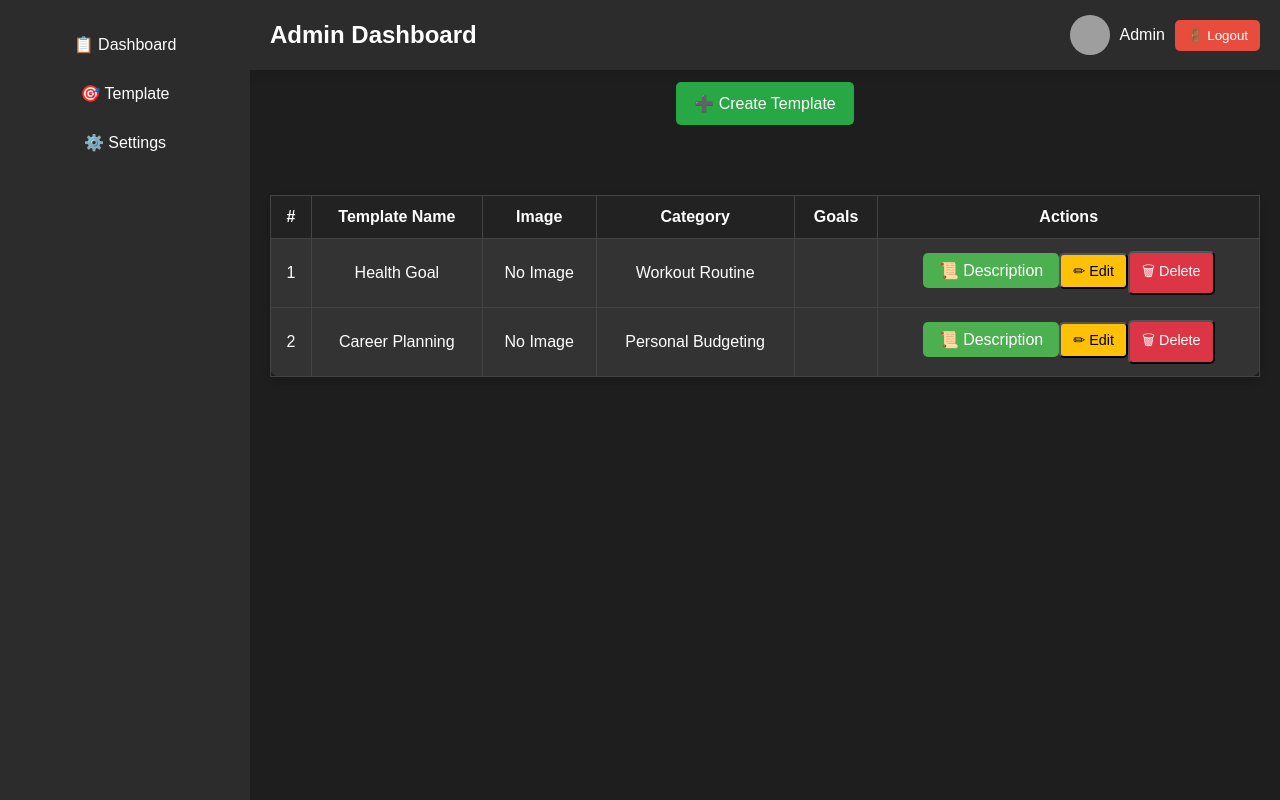
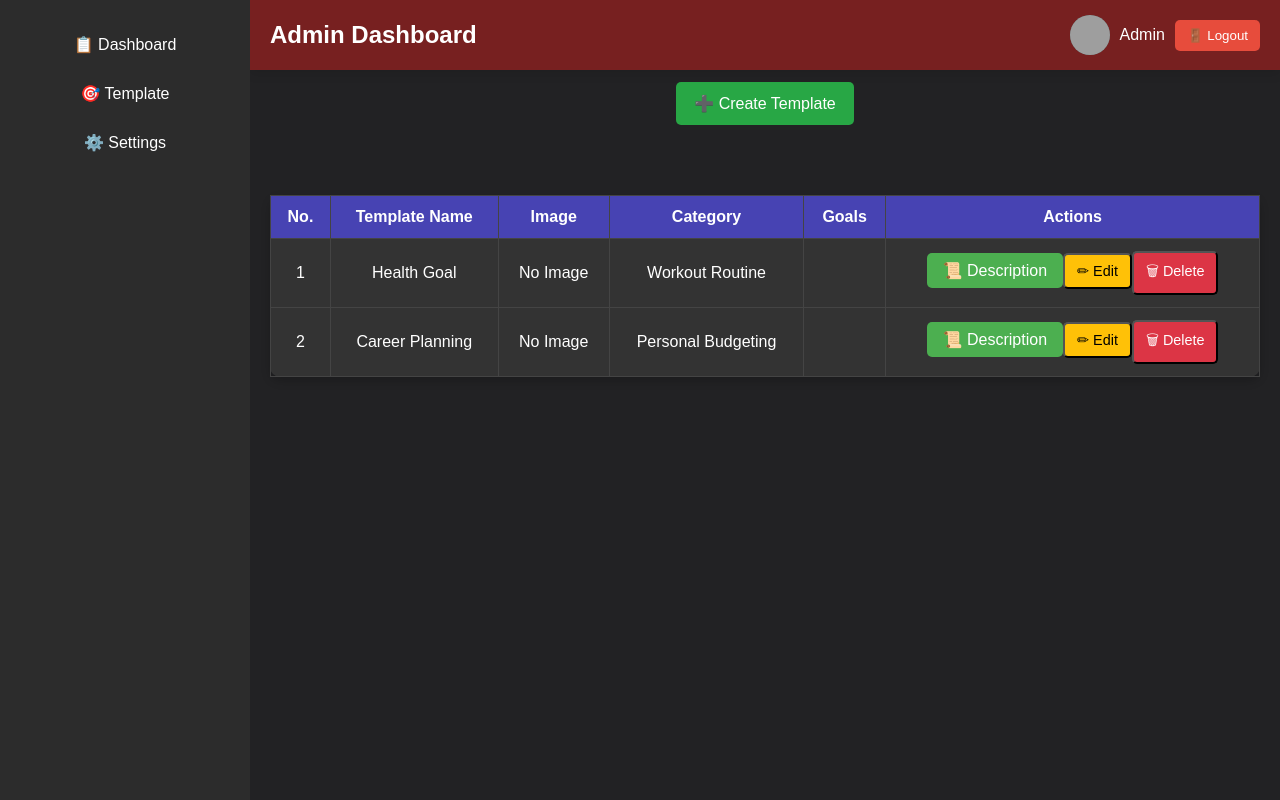
Before and after one commit to ikkyuuq/beplan, a React (Vite) app in the folder apps/web/: page /admin in a window 1280 px wide. Built offline with nearby package versions, Linux system fonts and the light colour scheme; grey boxes are pictures that could not be loaded.

Commit message:
edit color and name no. in admindashboard

```diff
--- a/apps/web/src/AdminDashboard.css
+++ b/apps/web/src/AdminDashboard.css
@@ -7,8 +7,8 @@
 }
 
 /* Body และพื้นหลัง */
-body {
-  background-color: #1e1e1e;
+body .admin-container  {
+  background-color: #222224;
   color: #ffffff;
   font-size: 16px;
 }
@@ -75,7 +75,7 @@ body {
   display: flex;
   justify-content: space-between;
   align-items: center;
-  background: #2c2c2c;
+  background: #772020;
   padding: 15px 20px;
   position: fixed;
   top: 0;
@@ -127,7 +127,7 @@ body {
 }
 
 .template-table th {
-  background: #222;
+  background: #4743b3;
   color: white;
   font-size: 1rem;
 }
--- a/apps/web/src/AdminDashboard.jsx
+++ b/apps/web/src/AdminDashboard.jsx
@@ -255,7 +255,7 @@ const AdminDashboard = () => {
                 <table className="template-table">
                     <thead>
                         <tr>
-                            <th>#</th>
+                            <th>No.</th>
                             <th>Template Name</th>
                             <th>Image</th>
                             <th>Category</th>
```
